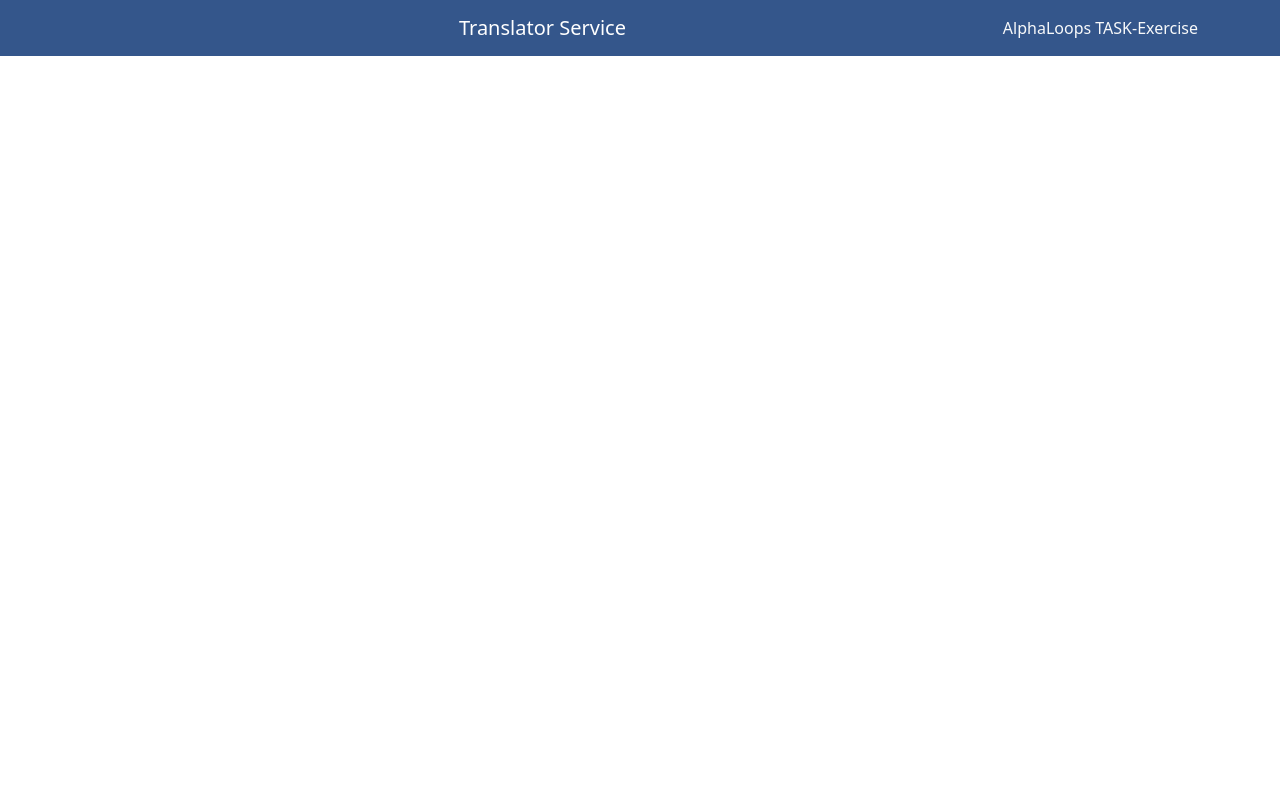
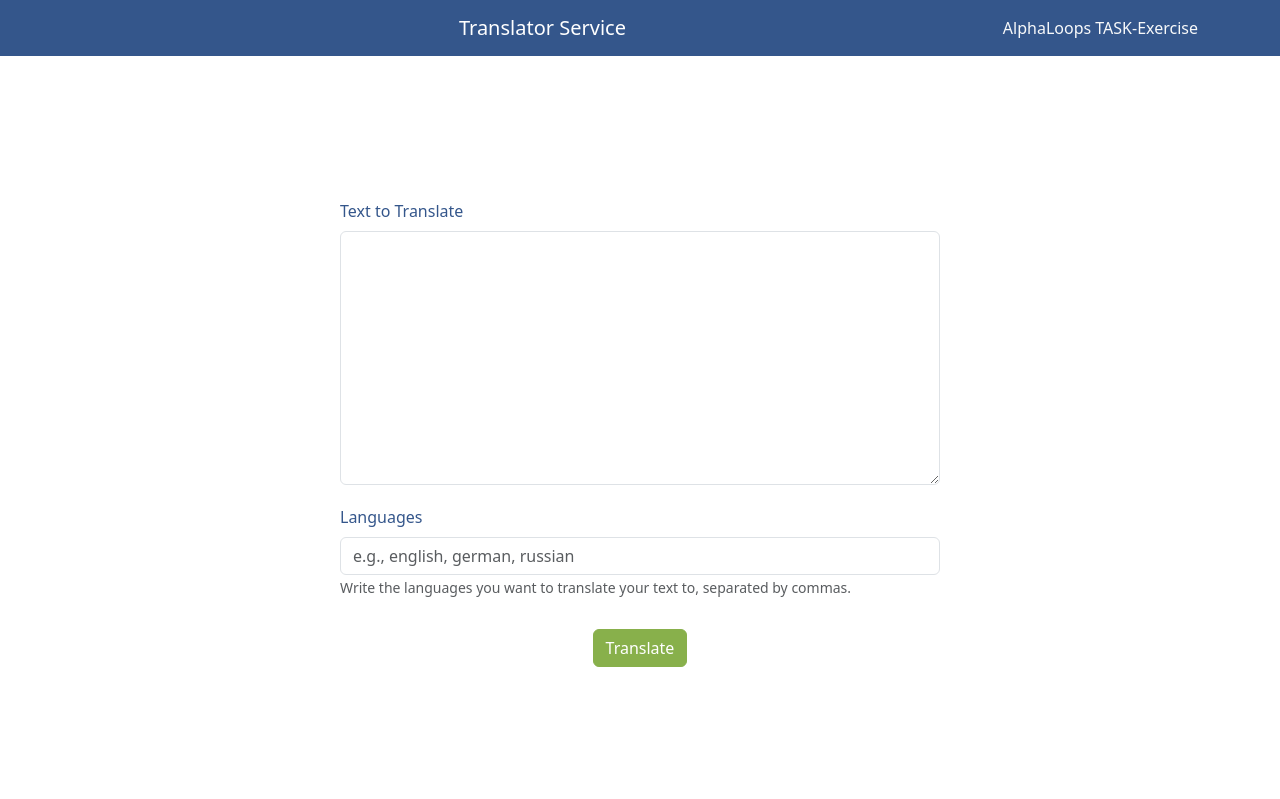
Before and after one commit to alamin40/Translation_Service, a FastAPI app: page /index in a window 1280 px wide. Run offline with FastAPI, Linux system fonts and the light colour scheme; some libraries are stand-ins or nearby versions.

Commit message:
adding code into main file

```diff
--- a/app/templates/index.html
+++ b/app/templates/index.html
@@ -66,6 +66,23 @@
     </div>
   </nav>
 
+  <div class="content">
+    <div class="container form-container">
+      <div class="form-box">
+        <label for="text" class="form-label">Text to Translate</label>
+        <textarea id="text" class="form-control" rows="10"></textarea>
+      </div>
+      <div class="form-box">
+        <label for="languages" class="form-label">Languages</label>
+        <input id="languages" class="form-control" type="text" placeholder="e.g., english, german, russian">
+        <small class="form-text text-muted">Write the languages you want to translate your text to, separated by commas.</small>
+      </div>
+      <div class="btn-container">
+        <button class="btn btn-primary" onclick="translateText()">Translate</button>
+      </div>
+    </div>
+  </div>
+
 
 
   <script>
```
